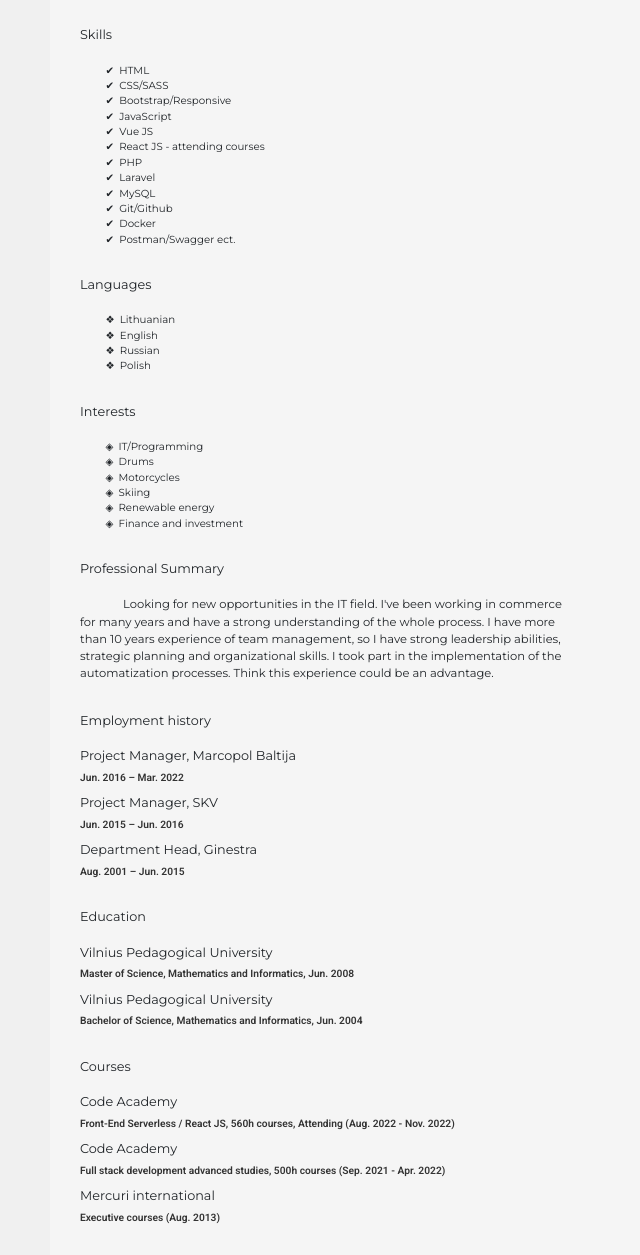
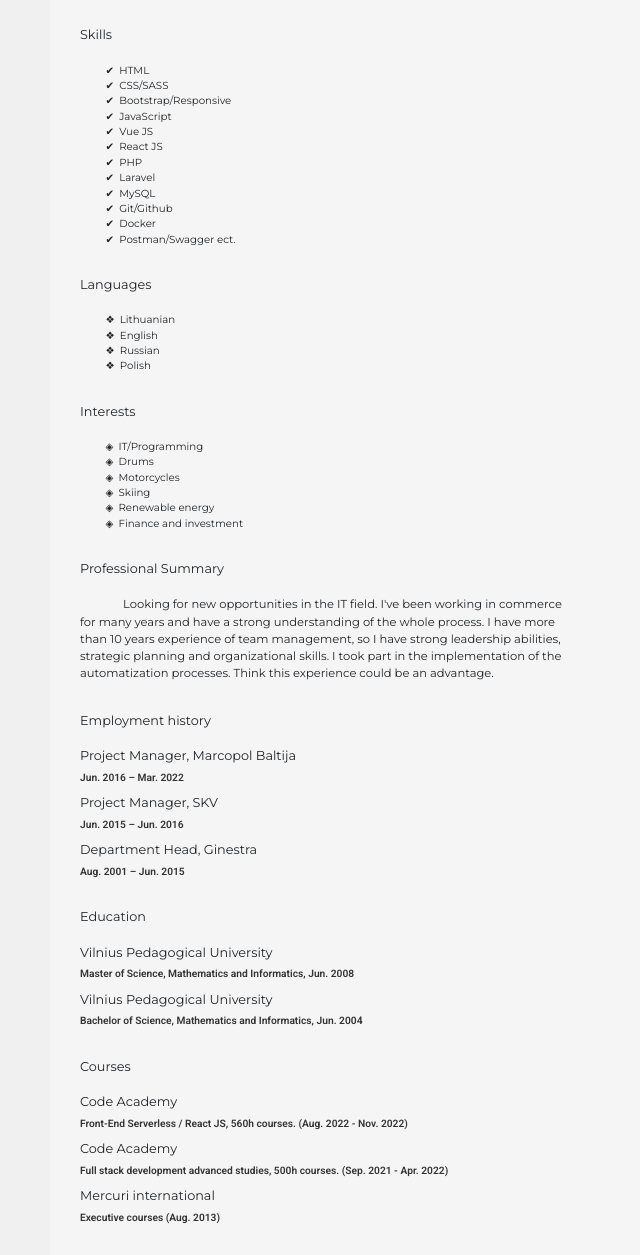
Before and after one commit to AndzejusN/CV, a website: page docs/index.html in a window 1280 px wide. Shown: the part 558-1813 px from the top of the page, without its empty margins (0-640 px from the left). Drawn offline with nearby package versions, Linux system fonts and the light colour scheme.

Commit message:
Courses ended / correct concerning Diploma

```diff
--- a/docs/index.html
+++ b/docs/index.html
@@ -172,7 +172,7 @@
                         <li>Bootstrap/Responsive</li>
                         <li>JavaScript</li>
                         <li>Vue JS</li>
-                        <li>React JS - attending courses</li>
+                        <li>React JS</li>
                         <li>PHP</li>
                         <li>Laravel</li>
                         <li>MySQL</li>
@@ -240,10 +240,10 @@
                 <div class="content">
                     <h4 class="content-header">Courses</h4>
                     <h5>Code Academy</h5>
-                    <div class="marked">Front-End Serverless / React JS, 560h courses, Attending (Aug. 2022 - Nov. 2022)
+                    <div class="marked">Front-End Serverless / React JS, 560h courses. (Aug. 2022 - Nov. 2022)
                     </div>
                     <h5>Code Academy</h5>
-                    <div class="marked">Full stack development advanced studies, 500h courses (Sep. 2021 - Apr. 2022)
+                    <div class="marked">Full stack development advanced studies, 500h courses. (Sep. 2021 - Apr. 2022)
                     </div>
                     <h5>Mercuri international</h5>
                     <div class="marked">Executive courses (Aug. 2013)</div>
--- a/docs/js/app.js
+++ b/docs/js/app.js
@@ -151,7 +151,7 @@ __webpack_require__.r(__webpack_exports__);
 /******/ 			return __webpack_require__.O(result);
 /******/ 		}
 /******/
-/******/ 		var chunkLoadingGlobal = self["webpackChunkfirst"] = self["webpackChunkfirst"] || [];
+/******/ 		var chunkLoadingGlobal = self["webpackChunkcv"] = self["webpackChunkcv"] || [];
 /******/ 		chunkLoadingGlobal.forEach(webpackJsonpCallback.bind(null, 0));
 /******/ 		chunkLoadingGlobal.push = webpackJsonpCallback.bind(null, chunkLoadingGlobal.push.bind(chunkLoadingGlobal));
 /******/ 	})();
```
